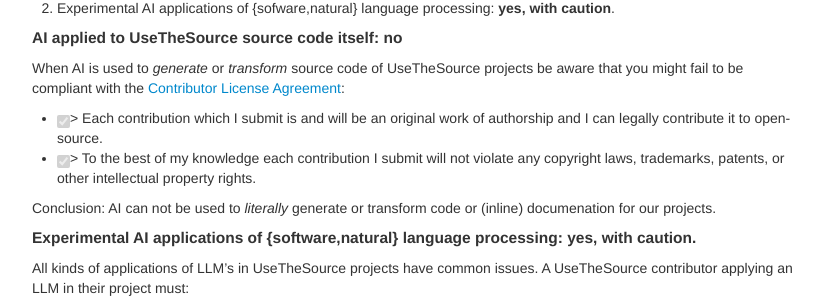
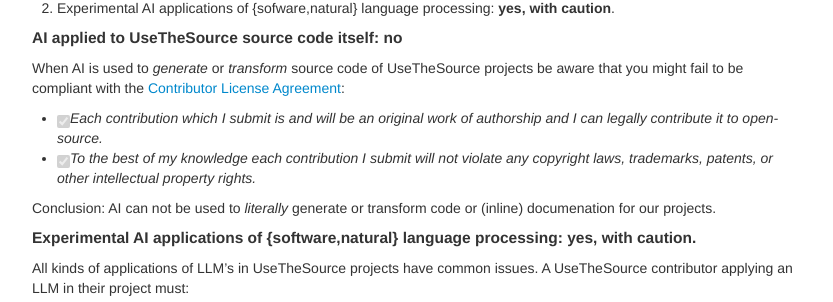
Before and after one commit to usethesource/usethesource.github.io, a Jekyll site: the page built from about/ai.md, in a window 1280 px wide. Shown: the part 262-564 px from the top of the page, without its empty margins (223-1056 px from the left). Built offline with Jekyll 4.4.1, drawn with Linux system fonts in a browser that asks for light colours; our own code applies the rules of GitHub Pages for plain Markdown files.

```diff
--- a/about/ai.md
+++ b/about/ai.md
@@ -19,8 +19,8 @@ we explain some of the consequences here for our contributors. Two different asp
 When AI is used to _generate_ or _transform_ source code of UseTheSource projects be aware
 that you might fail to be compliant with the [Contributor License Agreement](https://github.com/usethesource/usethesource.github.io/blob/master/about/index.md#:~:text=Contributor%20License%20Agreement):
 
-- [x] > Each contribution which I submit is and will be an original work of authorship and I can legally contribute it to open-source.
-- [x] > To the best of my knowledge each contribution I submit will not violate any copyright laws, trademarks, patents, or other intellectual property rights.
+- [x] _Each contribution which I submit is and will be an original work of authorship and I can legally contribute it to open-source._
+- [x] _To the best of my knowledge each contribution I submit will not violate any copyright laws, trademarks, patents, or other intellectual property rights._
 
 Conclusion: AI can not be used to _literally_ generate or transform code or (inline) documenation for our projects.
 
```
